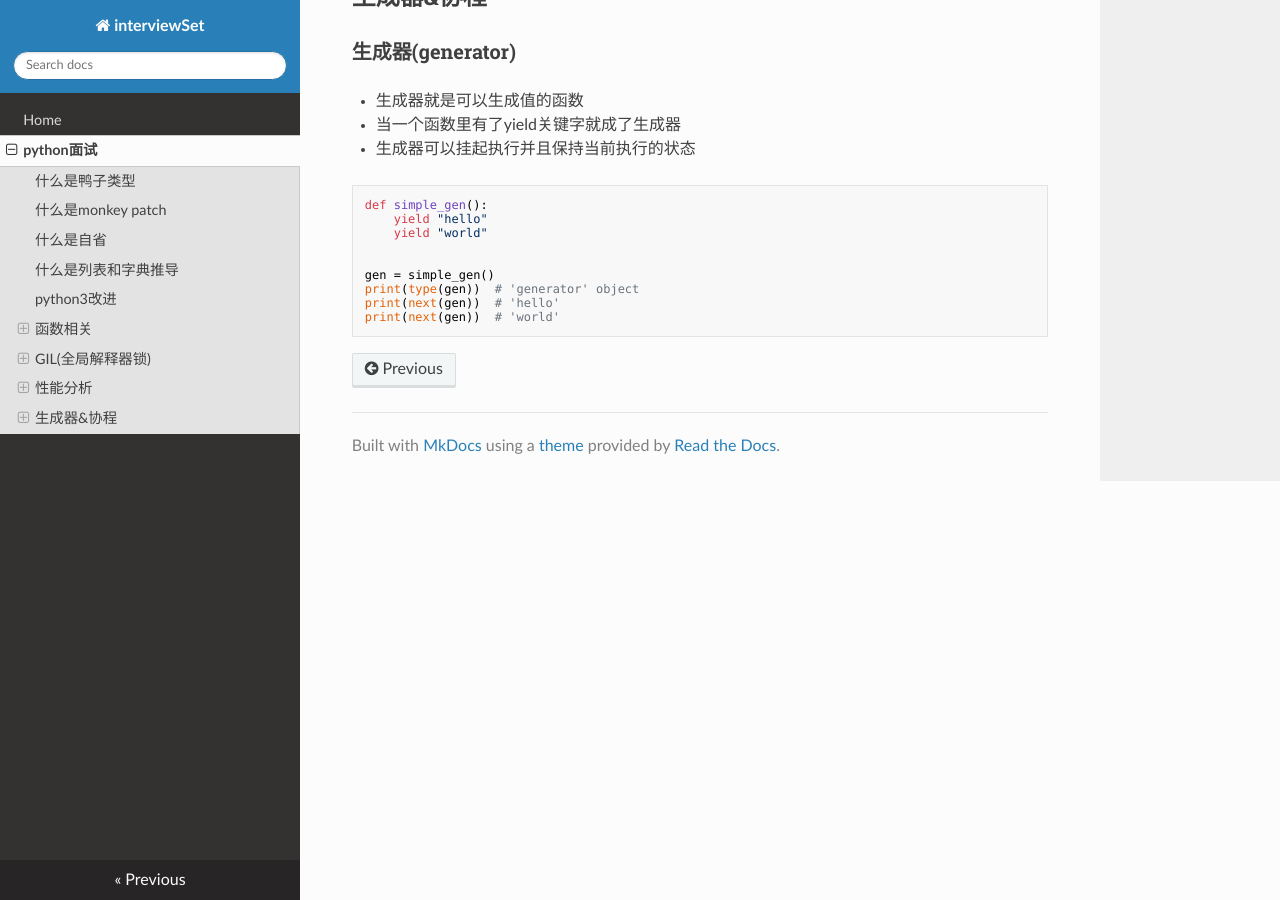
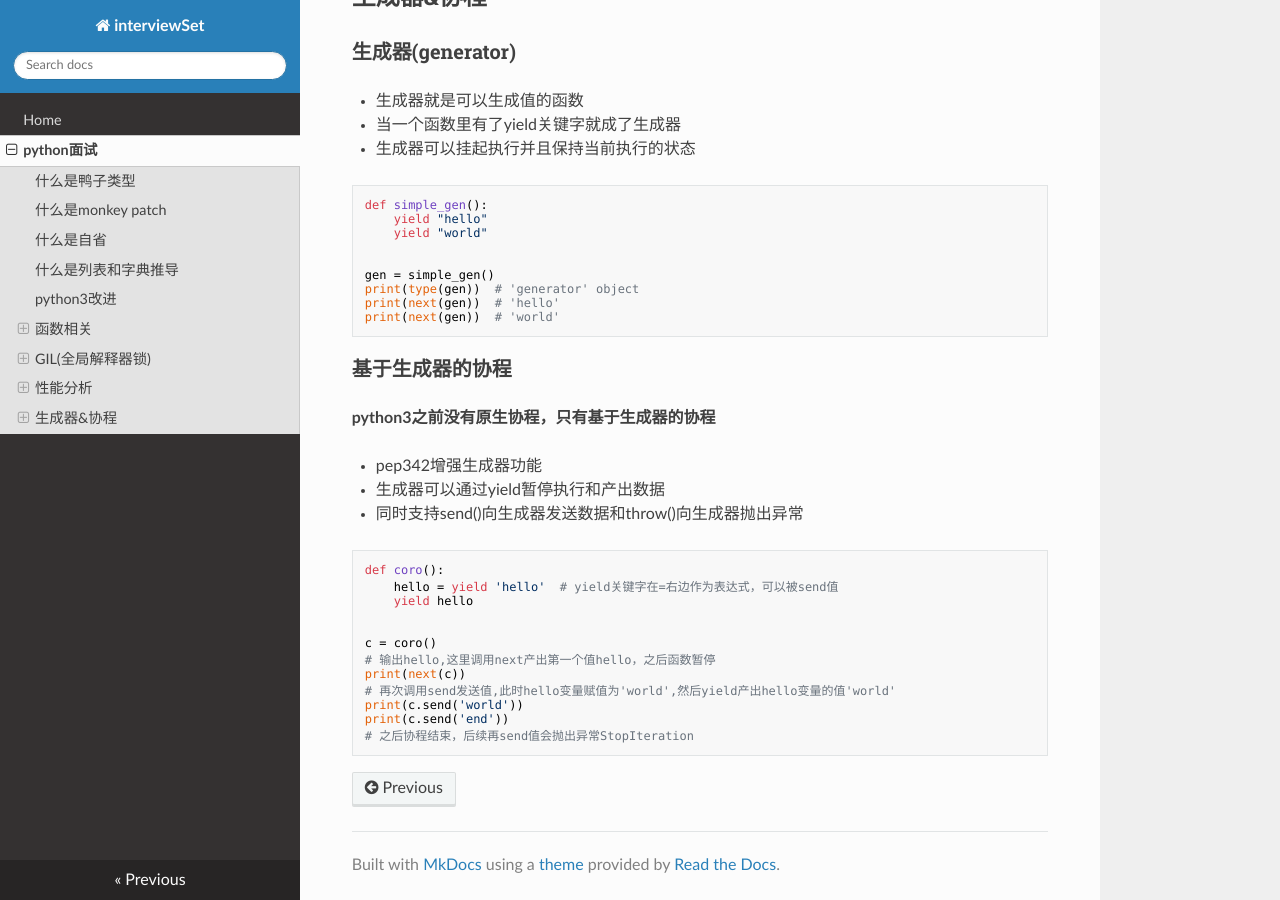
Before and after one commit to cpmango/interview, an MkDocs documentation site: the page built from docs/python面试.md, in a window 1280 px wide and 900 px high, scrolled down 6428 px. Built offline with MkDocs 1.6.1, drawn with Linux system fonts in a browser that asks for light colours; nearby versions of some CDN libraries.

Commit message:
更新python面试题库

````diff
--- a/docs/python面试.md
+++ b/docs/python面试.md
@@ -294,3 +294,26 @@ print(type(gen))  # 'generator' object
 print(next(gen))  # 'hello'
 print(next(gen))  # 'world'
 ```
+
+### 基于生成器的协程
+
+**python3之前没有原生协程，只有基于生成器的协程**
+
+- pep342增强生成器功能
+- 生成器可以通过yield暂停执行和产出数据
+- 同时支持send()向生成器发送数据和throw()向生成器抛出异常
+
+```python
+def coro():
+    hello = yield 'hello'  # yield关键字在=右边作为表达式，可以被send值
+    yield hello
+
+
+c = coro()
+# 输出hello,这里调用next产出第一个值hello，之后函数暂停
+print(next(c))
+# 再次调用send发送值,此时hello变量赋值为'world',然后yield产出hello变量的值'world'
+print(c.send('world'))
+print(c.send('end'))
+# 之后协程结束，后续再send值会抛出异常StopIteration
+```
````
